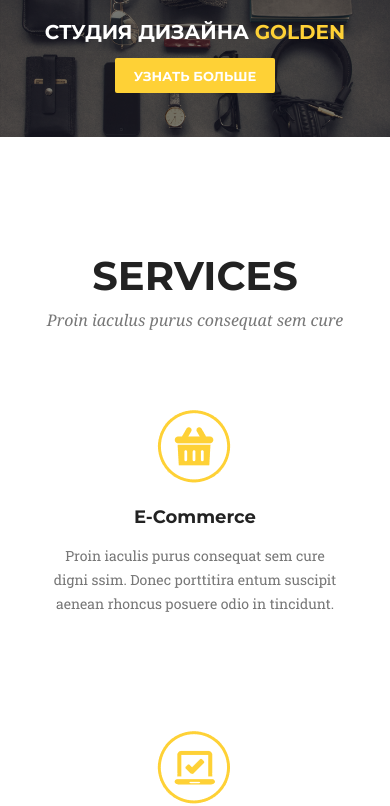
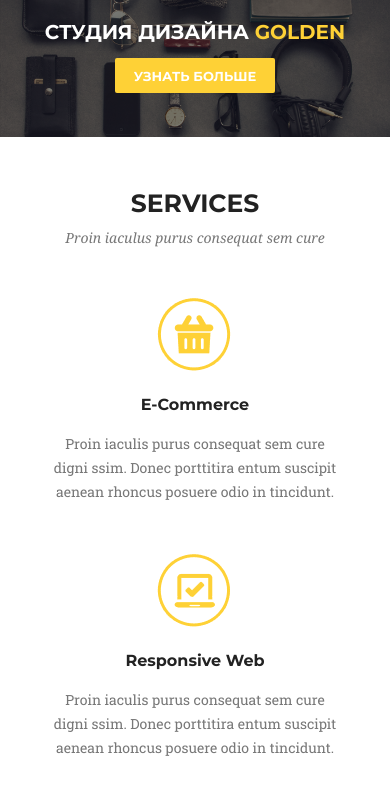
Before and after one commit to oldbookworm/studio_golden, a plain HTML site: page index.html in a window 390 px wide. Shown: the part 59-865 px from the top of the page. Drawn offline with Linux system fonts and the light colour scheme; files whose address does not match are found by name.

Commit message:
Services. Add responsive. Finished

```diff
--- a/css/media.css
+++ b/css/media.css
@@ -29,6 +29,16 @@
    .header__main-title {
       margin-top: 70px;
       font-size: 65px;
+   }
+
+  /*заголовки секций*/
+   .section-title {
+      margin-top: 100px;
+   }
+
+   /*секция services*/
+   .services__list-item {
+      margin-bottom: 65px;
    }
 }
 
@@ -113,6 +123,20 @@
       margin-top: 30px;
    }
 
+   /*заголовки секций*/
+   .section-title {
+      margin-top: 90px;
+   }
+
+   .section-subtitle {
+      margin-bottom: 75px;
+   }
+
+   /*секция services*/
+   .services__list-item {
+      margin-bottom: 40px;
+   }
+
 }
 
 @media only screen and (max-width : 700px) {
@@ -153,6 +177,28 @@
    .header__btn {
       margin-top: 20px;
    }
+
+  /*заголовки секций*/
+   .section-title {
+      font-size: 25px;
+      line-height: 30px;
+      margin-top: 50px;
+   }
+
+   .section-subtitle  {
+      font-size: 14px;
+      line-height: 20px;
+      margin-bottom: 50px;
+   }
+
+   /*секция services*/
+   .services__item-title {
+      font-size: 16px;
+   }
+
+   .services__item-text {
+      margin-bottom: 10px;
+   }
 }
 
 @media only screen and (max-width : 500px) {
@@ -176,6 +222,17 @@
 
 }
 
+@media only screen and (max-width : 450px) {
+   /*кнопка*/
+   .main-btn {
+      width: 160px;
+      height: 35px;
+      font-size: 13px;
+      line-height: 18px;
+      padding-top: 9px;
+   }
+}
+
 @media only screen and (max-width : 400px) {
    /*Хедер*/
    .header__main-title {
@@ -187,20 +244,12 @@
    .header__btn {
       margin-top: 0px;
    }
+
 }
 
 
 
-@media only screen and (max-width : 450px) {
-   /*кнопка*/
-   .main-btn {
-      width: 160px;
-      height: 35px;
-      font-size: 13px;
-      line-height: 18px;
-      padding-top: 9px;
-   }
-}
+
 
 
 
```
Also changed, not shown: index.html (+1 -1 lines).
